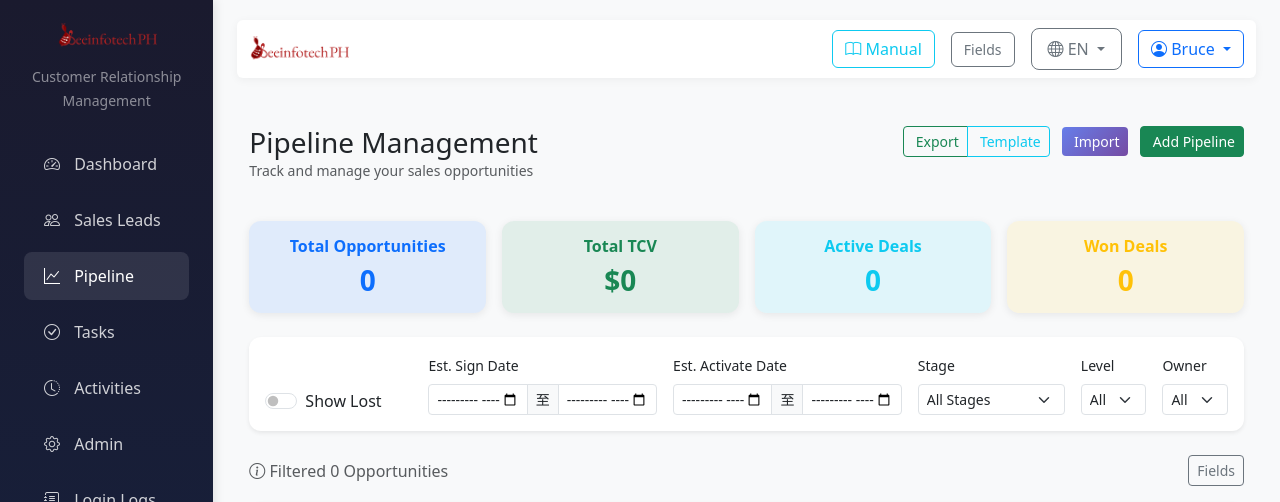
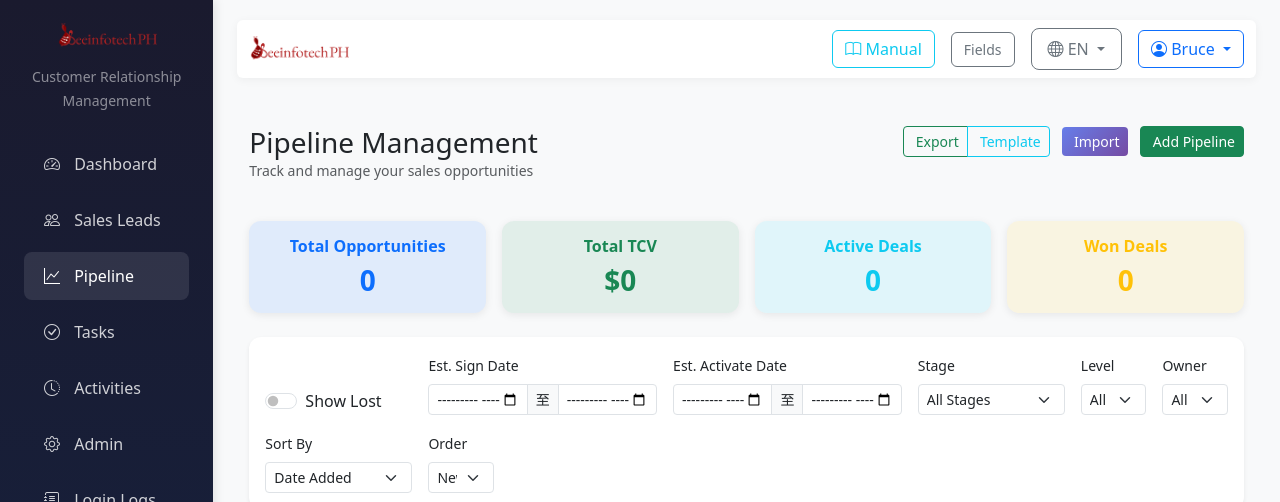
Before and after one commit to zhangbin-python/BITCRM, a Flask app: page /pipeline/ in a window 1280 px wide. Shown: the top 502 px of the page. Run offline with Flask 3, Linux system fonts and the light colour scheme; a user stored in the database is signed in; data comes from the database, SQL or seed files in the repository; data that the repository does not hold is empty; some libraries are stand-ins or nearby versions.

Commit message:
Add custom sorting to pipeline: sort by date added, sign date, activate date, or TCV

```diff
--- a/routes.py
+++ b/routes.py
@@ -1040,6 +1040,8 @@ def index():
     est_sign_date_to = request.args.get('est_sign_date_to', None)
     est_activate_date_from = request.args.get('est_activate_date_from', None)
     est_activate_date_to = request.args.get('est_activate_date_to', None)
+    sort_by = request.args.get('sort', 'date_added')  # Default: date_added desc
+    sort_order = request.args.get('order', 'desc')  # Default: desc
 
     # Build base query
     query = Pipeline.query
@@ -1081,8 +1083,12 @@ def index():
     if est_activate_date_to:
         query = query.filter(Pipeline.est_act_date <= est_activate_date_to)
 
-    # Order by date_added descending
-    query = query.order_by(Pipeline.date_added.desc())
+    # Apply sorting
+    sort_column = getattr(Pipeline, sort_by, Pipeline.date_added)
+    if sort_order == 'asc':
+        query = query.order_by(sort_column.asc().nullslast())
+    else:
+        query = query.order_by(sort_column.desc().nullslast())
 
     # Get total count
     total_count = query.count()
@@ -1171,6 +1177,8 @@ def index():
                           est_sign_date_to=est_sign_date_to,
                           est_activate_date_from=est_activate_date_from,
                           est_activate_date_to=est_activate_date_to,
+                          sort_by=sort_by,
+                          sort_order=sort_order,
                           format_currency=format_currency,
                           date=date,
                           available_columns=available_columns,
@@ -1588,6 +1596,8 @@ def export():
     owner_filter = request.args.get('owner', None)
     est_sign_date_from = request.args.get('est_sign_date_from', None)
     est_sign_date_to = request.args.get('est_sign_date_to', None)
+    sort_by = request.args.get('sort', 'date_added')
+    sort_order = request.args.get('order', 'desc')
 
     # Get filtered pipelines
     query = Pipeline.query
@@ -1623,8 +1633,17 @@ def export():
     if est_sign_date_to:
         query = query.filter(Pipeline.est_sign_date <= datetime.strptime(est_sign_date_to, '%Y-%m-%d').date())
 
+    # Apply sorting
+    sort_column = getattr(Pipeline, sort_by, None)
+    if sort_column is None:
+        sort_column = Pipeline.date_added
+    if sort_order == 'asc':
+        query = query.order_by(sort_column.asc().nullslast())
+    else:
+        query = query.order_by(sort_column.desc().nullslast())
+
     # Eagerly load relationships to avoid lazy loading issues
-    pipelines = query.options(db.joinedload(Pipeline.owner), db.joinedload(Pipeline.support_team)).order_by(Pipeline.date_added.desc()).all()
+    pipelines = query.options(db.joinedload(Pipeline.owner), db.joinedload(Pipeline.support_team)).all()
 
     # Find reference date for column naming (use earliest est_act_date or current month)
     reference_dates = [p.est_act_date for p in pipelines if p.est_act_date]
--- a/templates/pipeline/index.html
+++ b/templates/pipeline/index.html
@@ -51,7 +51,7 @@
         </div>
         <div class="col-auto">
             <div class="btn-group me-2">
-                <a href="{{ url_for('pipeline.export', show_lost=show_lost, stage=stage_filter, level=level_filter, owner=owner_filter, est_sign_date_from=est_sign_date_from, est_sign_date_to=est_sign_date_to, est_activate_date_from=est_activate_date_from, est_activate_date_to=est_activate_date_to) }}" class="btn btn-outline-success btn-sm">
+                <a href="{{ url_for('pipeline.export', show_lost=show_lost, stage=stage_filter, level=level_filter, owner=owner_filter, est_sign_date_from=est_sign_date_from, est_sign_date_to=est_sign_date_to, est_activate_date_from=est_activate_date_from, est_activate_date_to=est_activate_date_to, sort=sort_by, order=sort_order) }}" class="btn btn-outline-success btn-sm">
                     <i class="fas fa-file-excel me-1"></i> {{ _('Export') }}
                 </a>
                 <a href="{{ url_for('pipeline.import_template') }}" class="btn btn-outline-info btn-sm">
@@ -159,6 +159,26 @@
                         {% for user in users %}
                         <option value="{{ user.id }}" {% if owner_filter|int == user.id %}selected{% endif %}>{{ user.username }}</option>
                         {% endfor %}
+                    </select>
+                </div>
+                <div class="col-md-2">
+                    <label class="form-label small">{{ _('Sort By') }}</label>
+                    <select name="sort" class="form-select form-select-sm" onchange="this.form.submit()">
+                        <option value="date_added" {% if sort_by == 'date_added' %}selected{% endif %}>{{ _('Date Added') }}</option>
+                        <option value="est_sign_date" {% if sort_by == 'est_sign_date' %}selected{% endif %}>{{ _('Sign Date') }}</option>
+                        <option value="est_act_date" {% if sort_by == 'est_act_date' %}selected{% endif %}>{{ _('Activate Date') }}</option>
+                        <option value="tcv_usd" {% if sort_by == 'tcv_usd' %}selected{% endif %}>{{ _('TCV') }}</option>
+                    </select>
+                </div>
+                <div class="col-md-1">
+                    <label class="form-label small">{{ _('Order') }}</label>
+                    <select name="order" class="form-select form-select-sm" onchange="this.form.submit()">
+                        <option value="desc" {% if sort_order == 'desc' %}selected{% endif %}>
+                            {% if sort_by == 'tcv_usd' %}{{ _('High to Low') }}{% else %}{{ _('Newest First') }}{% endif %}
+                        </option>
+                        <option value="asc" {% if sort_order == 'asc' %}selected{% endif %}>
+                            {% if sort_by == 'tcv_usd' %}{{ _('Low to High') }}{% else %}{{ _('Oldest First') }}{% endif %}
+                        </option>
                     </select>
                 </div>
             </form>
@@ -370,7 +390,7 @@
             {% if page_num == pipelines.page %}
             <li class="page-item active"><span class="page-link">{{ page_num }}</span></li>
             {% else %}
-            <li class="page-item"><a class="page-link" href="{{ url_for('pipeline.index', page=page_num, show_lost=show_lost, stage=stage_filter, level=level_filter, owner=owner_filter, est_sign_date_from=est_sign_date_from, est_sign_date_to=est_sign_date_to, est_activate_date_from=est_activate_date_from, est_activate_date_to=est_activate_date_to) }}">{{ page_num }}</a></li>
+            <li class="page-item"><a class="page-link" href="{{ url_for('pipeline.index', page=page_num, show_lost=show_lost, stage=stage_filter, level=level_filter, owner=owner_filter, est_sign_date_from=est_sign_date_from, est_sign_date_to=est_sign_date_to, est_activate_date_from=est_activate_date_from, est_activate_date_to=est_activate_date_to, sort=sort_by, order=sort_order) }}">{{ page_num }}</a></li>
             {% endif %}
             {% else %}
             <li class="page-item disabled"><span class="page-link">...</span></li>
```
